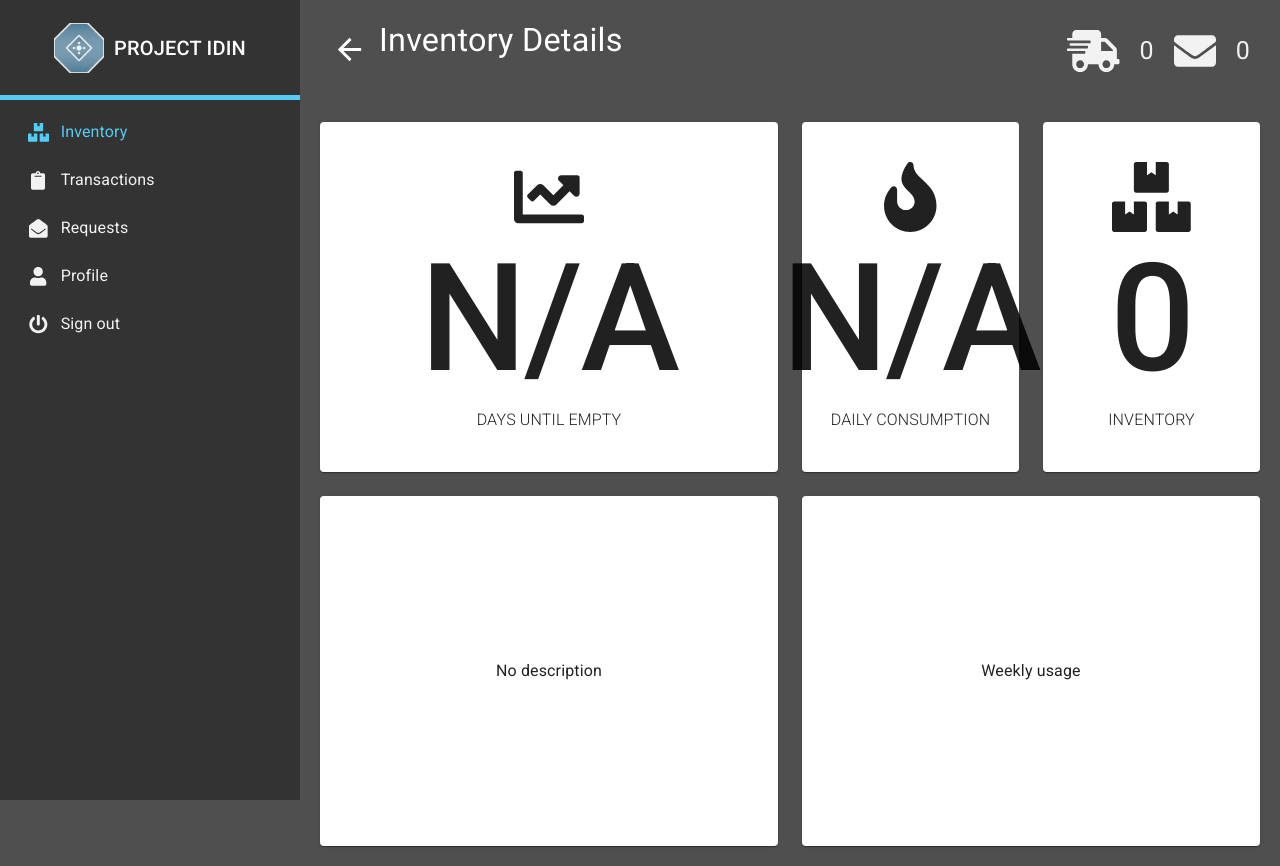
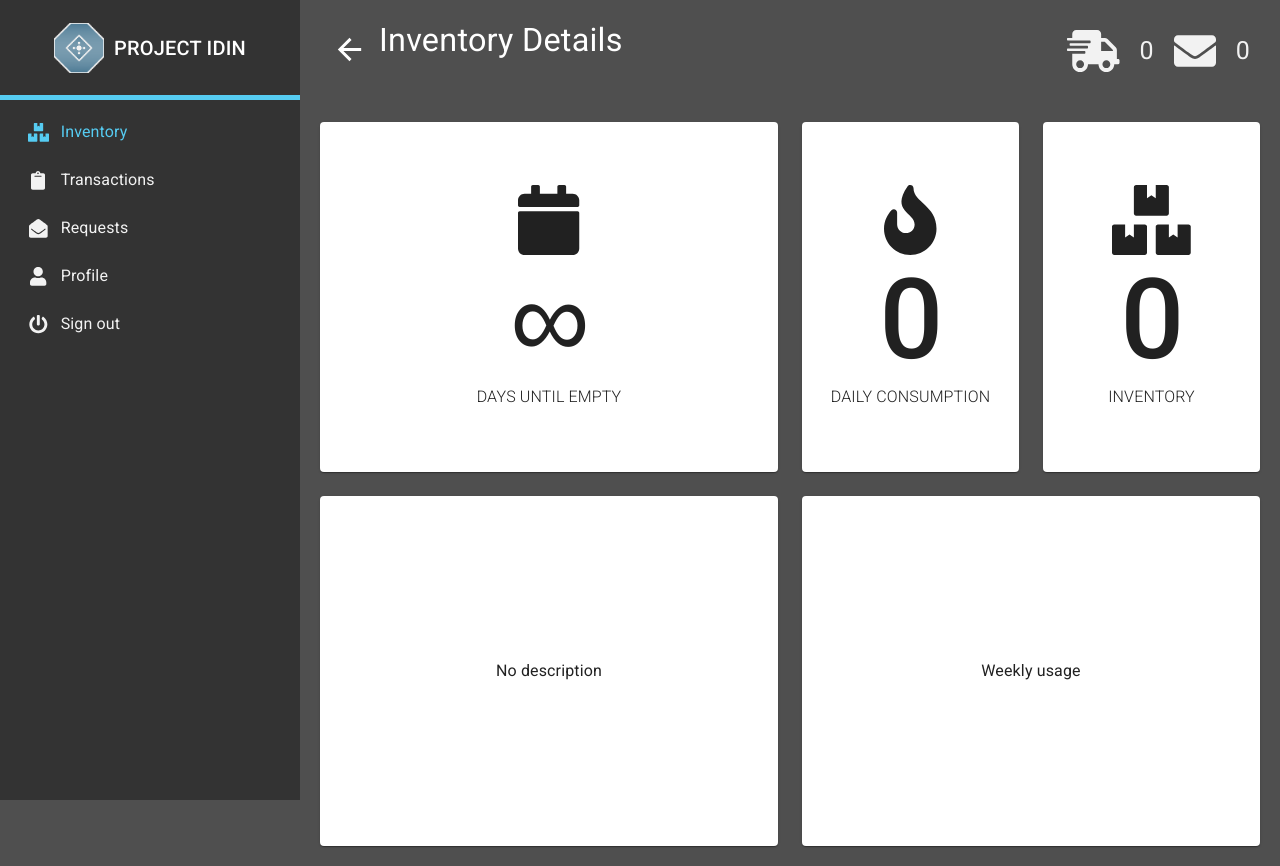
Before and after one commit to chrisrabe/project-idin, a React (Create React App) app in the folder idin-client/: page /inventory/1 in a window 1280 px wide. Built offline with nearby package versions, Linux system fonts and the light colour scheme; no server answers.

Commit message:
updated panels

```diff
--- a/idin-client/src/components/routes/InventoryDetails/InfoPanel/index.jsx
+++ b/idin-client/src/components/routes/InventoryDetails/InfoPanel/index.jsx
@@ -14,7 +14,7 @@ const PanelContainer = styled(Paper)`
 
 const ValueText = styled(Typography)`
   font-weight: 500;
-  font-size: 150px;
+  font-size: 7rem;
 `;
 
 const LabelText = styled(Typography)`
--- a/idin-client/src/components/routes/InventoryDetails/index.jsx
+++ b/idin-client/src/components/routes/InventoryDetails/index.jsx
@@ -5,7 +5,7 @@ import styled from 'styled-components';
 import { Grid } from '@material-ui/core';
 import LabeledIcon from 'components/ui/LabeledIcon';
 import {
-  faShippingFast, faBoxes, faChartLine, faFire, faEnvelope,
+  faShippingFast, faBoxes, faCalendar, faFire, faEnvelope,
 } from '@fortawesome/free-solid-svg-icons';
 import { ArrowBack } from '@material-ui/icons';
 import IconButton from '@material-ui/core/IconButton';
@@ -59,14 +59,25 @@ const InventoryDetails = (props) => {
   }, [history]);
 
   return useMemo(() => {
-    const title = selectedInventory ? selectedInventory.name : 'Inventory Details';
-    const inTransit = selectedInventory ? selectedInventory.inTransit : 0;
-    const amount = selectedInventory ? selectedInventory.amount : 0;
-    const description = selectedInventory ? selectedInventory.description : 'No description';
-    const consumption = selectedInventory && selectedInventory.consumption ? selectedInventory.consumption : 'N/A';
-    const daysLeft = selectedInventory && selectedInventory.daysLeft ? selectedInventory.daysLeft : 'N/A';
-    const outgoingReqs = selectedInventory && selectedInventory.outgoingReqs
-      ? selectedInventory.outgoingReqs : 0;
+    const {
+      name,
+      inTransit,
+      amount,
+      description,
+      consumption,
+      daysLeft,
+      outgoingReqs,
+    } = selectedInventory || {};
+
+    const hasValidDaysLeft = daysLeft !== undefined && daysLeft !== '∞' && !Number.isNaN(daysLeft);
+
+    const title = name || 'Inventory Details';
+    const inTransitText = inTransit || 0;
+    const amountText = amount || 0;
+    const descText = description || 'No description';
+    const burnRate = consumption ? Math.round(consumption) : '0';
+    const daysLeftText = hasValidDaysLeft ? Math.round(daysLeft) : '∞';
+    const outgoing = outgoingReqs || 0;
 
     return (
       <MainContainer>
@@ -79,18 +90,18 @@ const InventoryDetails = (props) => {
               <HeaderText variant="h4">{title}</HeaderText>
             </HeaderContainer>
             <HeaderContainer item container xs={6} direction="row" alignContent="center" justify="flex-end">
-              <LabeledIcon icon={faShippingFast} label={inTransit} color="#F2F2F2" size="3x" />
-              <LabeledIcon icon={faEnvelope} label={outgoingReqs} color="#F2F2F2" size="3x" />
+              <LabeledIcon icon={faShippingFast} label={inTransitText} color="#F2F2F2" size="3x" />
+              <LabeledIcon icon={faEnvelope} label={outgoing} color="#F2F2F2" size="3x" />
             </HeaderContainer>
           </Grid>
         </TopContainer>
         <BodyContainer>
           <Grid container spacing={3}>
-            <InfoPanel weight={6} label="Days Until Empty" icon={faChartLine} value={daysLeft} />
-            <InfoPanel weight={3} label="Daily Consumption" icon={faFire} value={consumption} />
-            <InfoPanel weight={3} label="Inventory" icon={faBoxes} value={amount} />
+            <InfoPanel weight={6} label="Days Until Empty" icon={faCalendar} value={daysLeftText} />
+            <InfoPanel weight={3} label="Daily Consumption" icon={faFire} value={burnRate} />
+            <InfoPanel weight={3} label="Inventory" icon={faBoxes} value={amountText} />
             <InfoPanel weight={6}>
-              <DescriptionText variant="body1">{description}</DescriptionText>
+              <DescriptionText variant="body1">{descText}</DescriptionText>
             </InfoPanel>
             <InfoPanel weight={6}>
               <DescriptionText>Weekly usage</DescriptionText>
```
